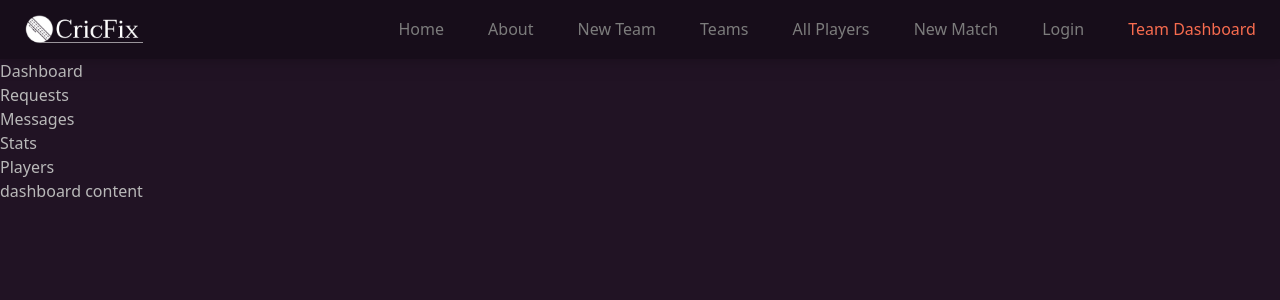
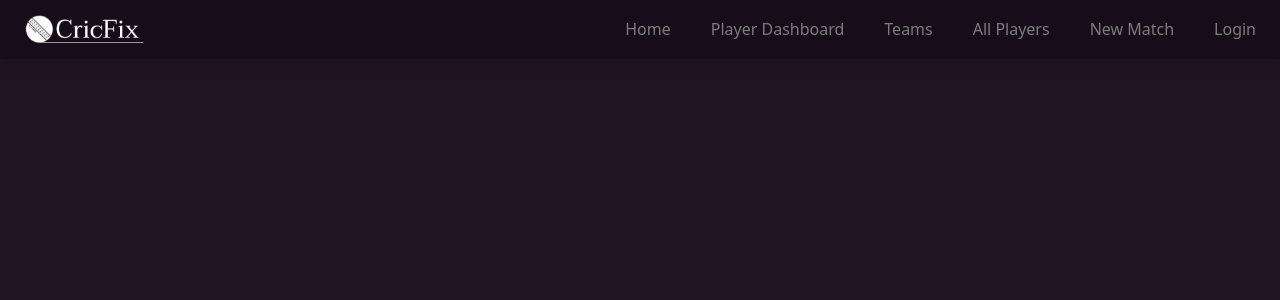
Before and after one commit to Alok-jaiswal-075/CrickFix, a React (Create React App) app in the folder frontend/: page /dashboard in a window 1280 px wide. Shown: the top 300 px of the page. Built offline with nearby package versions, Linux system fonts and the light colour scheme.

Commit message:
just some changes

```diff
--- a/frontend/src/App.jsx
+++ b/frontend/src/App.jsx
@@ -36,7 +36,8 @@ function App() {
       <Route path="/login" element={<Login />} />
       <Route path="/register" element={<Register />} />
       <Route path="/editPlayer" element={<EditPlayer />} />
-      <Route path="/team/:id" element={<EditTeam />} />
+      <Route path="/team/:id" element={<TeamDashboard/>} />
+      <Route path="/editTeam/:id" element={<EditTeam/>} />
       <Route path="/match/scoreboard/:matchId" element={<ScoreBoard />} />
       <Route path="team/teamRequests/:id" element={<TeamRequests />} />
       <Route path="team/matchRequests/:id" element={<MatchRequests />} />
@@ -45,7 +46,7 @@ function App() {
       <Route path="/match/creatematch/:team1" element={<ChooseOpponent />} />
       <Route path="/match/creatematch/:team1/:team2" element={<ChoosePlayers />} />
       <Route path="/match/match_request_accept/:matchId" element={<ChoosePlayersTeam2 />} />
-      <Route path="/dashboard/" element={<TeamDashboard />} />
+      {/* <Route path="/dashboard/" element={<TeamDashboard />} /> */}
       {/* <Route path="*" element={<Error />} /> */}
 
      </Routes>
--- a/frontend/src/components/Navbar.jsx
+++ b/frontend/src/components/Navbar.jsx
@@ -20,12 +20,12 @@ const Navbar = () => {
 		},
 		{
 			link: '/about',
-			linkName: 'About'
+			linkName: 'Player Dashboard'
 		},
-		{
-			link: '/newTeam',
-			linkName: 'New Team'
-		},
+		// {
+		// 	link: '/newTeam',
+		// 	linkName: 'New Team'
+		// },
 		{
 			link: '/teams',
 			linkName: 'Teams'
@@ -41,11 +41,7 @@ const Navbar = () => {
 		{
 			link: '/login',
 			linkName: 'Login'
-		},
-		{
-			link: '/dashboard',
-			linkName: 'Team Dashboard'
-		},
+		}
 	]
 
 	// getting current path for highlighting navbar and sidebar links
@@ -56,7 +52,7 @@ const Navbar = () => {
 			<nav className="sticky top-0 flex items-center justify-between p-2 px-4 bg-col-bg-dark drop-shadow-lg z-50">
 				<NavBarLink to="/" content={<img className="w-[70%] sm:w-[40%] lg:w-[70%] bg-inherit" src="./img/logo.png" alt="LOGO" />}></NavBarLink>
 
-				<ul className="hidden md:flex items-center justify-between bg-inherit w-[70%]">
+				<ul className="hidden md:flex items-center justify-end gap-6 bg-inherit w-fit">
 					{
 						linkList.map((link, index) =>
 						<li className="nav-item bg-transparent">
--- a/frontend/src/components/TeamDashboard.jsx
+++ b/frontend/src/components/TeamDashboard.jsx
@@ -1,6 +1,12 @@
-import React, { useState } from 'react';
+import React, { useState, useEffect } from 'react';
+import { useParams } from 'react-router-dom';
+import { useNavigate } from "react-router-dom";
 import AllPlayers from "./players/AllPlayers";
+import Loading from './Utility/Loading';
+import Button from './Utility/Button';
 // import Request from "./teams/Request";
+
+
 const Card = ({ title, children }) => {
   return (
     <div className="cards">
@@ -12,81 +18,105 @@ const Card = ({ title, children }) => {
 
 
 
-const Dashboard = () => {
-  const [selectedOption, setSelectedOption] = useState('dashboard');
+const Dashboard = (props) => {
+  const navigate = useNavigate();
+  const { id } = useParams()
+  const [team, setTeam] = useState({})
+  const [loading, setLoading] = useState(true)
 
-  const handleOptionClick = (option) => {
-    setSelectedOption(option);
-  };
+  const getTeamDetails = async () => {
+    const url = `/teams/${id}`
+    try {
+      const res = await fetch(url, {
+        method: "GET",
+        headers: {
+          "Accept": "application/json",
+          "Content-Type": "application/json"
+        },
+        credentials: "include"
+      })
+      const teamData = await res.json()
+      setTeam(teamData)
+      setLoading(false)
+    } catch (err) {
+      window.alert(err)
+    }
+  }
 
-  const renderContent = () => {
-    switch (selectedOption) {
-      case 'requests':
-        return <p>request content</p>;
-        case 'dashboard':
-        return <p>dashboard content</p>;
-        case 'messages':
-        return <p>messages content</p>;
-      case 'stats':
-        return <p>Stats Content</p>;
-      case 'players':
-        return <AllPlayers />;
-      default:
-        return null;
+  const handleDelete = async () => {
+    let opt = window.confirm(`Are you sure you want to delete ${team.name}?`)
+    if (opt) {
+      try {
+        const res = await fetch('/teams/' + id, {
+          method: "DELETE",
+          headers: {
+            "Accept": "application/json",
+            "Content-Type": "application/json"
+          },
+          credentials: "include"
+        })
+
+        const data = await res.json();
+        if (data) {
+          window.alert(data.msg)
+          navigate('/about')
+        }
+
+      } catch (error) {
+        window.alert(error.msg)
+      }
     }
-  };
+  }
+
+  const goToEditTeam = () => {
+    navigate('/editTeam/' + id)
+  }
+
+  useEffect(() => {
+    getTeamDetails(id)
+  }, [])
 
   return (
-    <div className="dashboard">
+    loading ?
+      <Loading />
+      :
+      <div className='w-full border'>
+        <h1 className="text-6xl text-center my-8">{team.name}</h1>
+        <div className="flex flex-col gap-4 items-center justify-center">
+          <div className='w-4/5 bg-col-bg-dark flex items-center justify-between p-4 my-4 rounded-xl'>
+            <div className="flex items-center justify-evenly w-2/3">
+              <div className='inline-block text-center'>
+                <span className='text-4xl'>{team.matches_won}</span>
+                <br />
+                <span className='text-lg'>Wins</span>
+              </div>
+              <div className='inline-block text-center'>
+                <span className='text-4xl'>{team.matches_won}</span>
+                <br />
+                <span className='text-lg'>Wins</span>
+              </div>
+              <div className='inline-block text-center'>
+                <span className='text-4xl'>{team.matches_won}</span>
+                <br />
+                <span className='text-lg'>Wins</span>
+              </div>
+            </div>
 
-      <div className="dashboard-left">
-        <Card>
-          <div
-            className={`dashboard-option ${
-              selectedOption === 'dashboard' ? 'selected' : ''
-            }`}
-            onClick={() => handleOptionClick('dashboard')}
-          >
-            Dashboard
+            <div className="flex items-center border justify-center gap-8">
+              <button ><img className="w-8 sm:w-10" src="./img/edit-icon.png" alt="Edit" /></button>
+              <button ><img className="w-7 sm:w-8" src="./img/delete.png" alt="Edit" /></button>
+            </div>
+
+
+            {/* <button className='bg-col-btn text-col-bg-dark rounded-md mx-2 border border-col-btn py-2 px-4' onClick={() => { handleDelete() }}>Delete</button>
+            <button className='bg-col-btn text-col-bg-dark rounded-md mx-2 border border-col-btn py-2 px-4' onClick={() => { goToEditTeam() }}>Edit</button> */}
           </div>
-          <div
-            className={`dashboard-option ${
-              selectedOption === 'requests' ? 'selected' : ''
-            }`}
-            onClick={() => handleOptionClick('requests')}
-          >
-            Requests
+          <div className="flex flex-row">
+            <div className="w-4/5">.</div>
+            <div className="w-1/5">.</div>
           </div>
-          <div
-            className={`dashboard-option ${
-              selectedOption === 'messages' ? 'selected' : ''
-            }`}
-            onClick={() => handleOptionClick('messages')}
-          >
-            Messages
-          </div>
-          <div
-            className={`dashboard-option ${
-              selectedOption === 'stats' ? 'selected' : ''
-            }`}
-            onClick={() => handleOptionClick('stats')}
-          >
-            Stats
-          </div>
-          <div
-            className={`dashboard-option ${
-              selectedOption === 'players' ? 'selected' : ''
-            }`}
-            onClick={() => handleOptionClick('players')}
-          >
-            Players
-          </div>
-        </Card>
+        </div>
       </div>
-      <div className="dashboard-right h-25">
-        <Card>{renderContent()}</Card>
-      </div>
-    </div>
   );
 
 };
--- a/frontend/src/components/players/EditPlayer.jsx
+++ b/frontend/src/components/players/EditPlayer.jsx
@@ -39,7 +39,7 @@ const EditPlayer = () => {
     }
 
     return (
-        <div className="mt-28 grid grid-cols-12 gap-4 sm:flex justify-center items-center">
+        <div className="w-full h-full grid grid-cols-12 gap-4 sm:flex justify-center items-center">
             <div className="bg-transparent flex flex-col justify-center items-center gap-3 col-start-5 col-span-4 font-text ">
                 <h1 className="my-7 sm:text-5xl text-2xl font-heading tracking-wider">Edit Player</h1>
                 <form className="flex flex-col justify-center items-center gap-7" method="POST" noValidate autoComplete="off">
--- a/frontend/src/components/teams/Team.jsx
+++ b/frontend/src/components/teams/Team.jsx
@@ -28,7 +28,7 @@ const Team = (props) => {
     };
 
 
-    const gotoEditPage = () => {
+    const goToTeamDashboard = () => {
         navigate('/team/' + props.team._id);
     }
 
@@ -68,7 +68,7 @@ const Team = (props) => {
                 <li className="bg-col-bg-dark">Matches Draw := {props.team.matches_draw}</li>
             </ul>
 
-            <div className="">
+            <div className="flex my-2 gap-2 items-center justify-start p-0">
 
                 {/* {
                         props.isCaptain
@@ -93,7 +93,7 @@ const Team = (props) => {
                         <a href={"team/matchRequests/"+props.team._id} className="text-col-btn hover:text-col-text transition-all duration-200">Match Requests</a>
                     } */}
 
-                <button type="button" className='border border-col-btn text-col-bg-dark hover:text-col-text bg-col-btn  rounded text-md px-5 py-1 hover:bg-transparent  transition duration-300 ease-in-out ' onClick={gotoEditPage}>View</button>
+                <button type="button" className='border border-col-btn text-col-bg-dark hover:text-col-text bg-col-btn  rounded text-md px-5 py-1 hover:bg-transparent  transition duration-300 ease-in-out ' onClick={goToTeamDashboard}>View</button>
 
                 {
                     !props.isCaptain
```
Also changed, not shown: frontend/src/components/players/About.jsx (+10 -10 lines), frontend/src/components/teams/EditTeam.jsx (+13 -20 lines).
